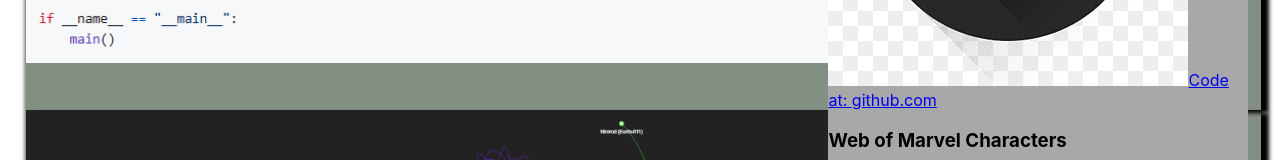
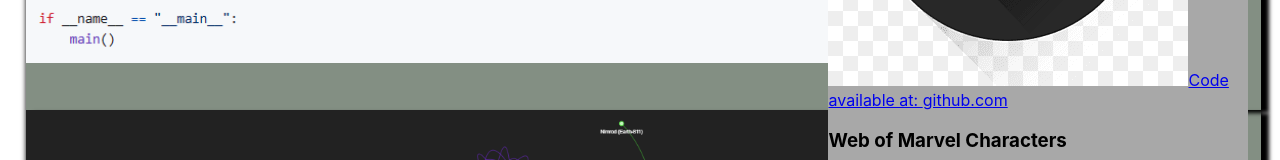
Before and after one commit to meee-low/meee-low.github.io, a React (Create React App) app: page / in a window 1280 px wide. Shown: the part 543-703 px from the top of the page. Built offline with nearby package versions, Linux system fonts and the light colour scheme.

Commit message:
Changed message

```diff
--- a/src/components/micro_components/CodeLink.tsx
+++ b/src/components/micro_components/CodeLink.tsx
@@ -6,6 +6,8 @@ const CodeLink: React.FC<{ url: string }> = ({ url }) => {
   }
 
   const match = url.match(/^(?:https?:\/\/)?(?:[^@\n]+@)?(?:www\.)?([^:/\n]+)/);
+
+  const message = "Code available at: ";
 
   let domain = "";
   let iconPath = "";
@@ -31,7 +33,10 @@ const CodeLink: React.FC<{ url: string }> = ({ url }) => {
   if (iconPath === "") {
     return (
       <div>
-        <a href={url}>Code at: {domain}</a>
+        <a href={url}>
+          {message}
+          {domain}
+        </a>
       </div>
     );
   }
@@ -39,7 +44,10 @@ const CodeLink: React.FC<{ url: string }> = ({ url }) => {
   return (
     <div className="repo-link-area">
       <img className="codebase-icon" src={iconPath} alt="icon"></img>
-      <a href={url}>Code at: {domain}</a>
+      <a href={url}>
+        {message}
+        {domain}
+      </a>
     </div>
   );
 };
```
